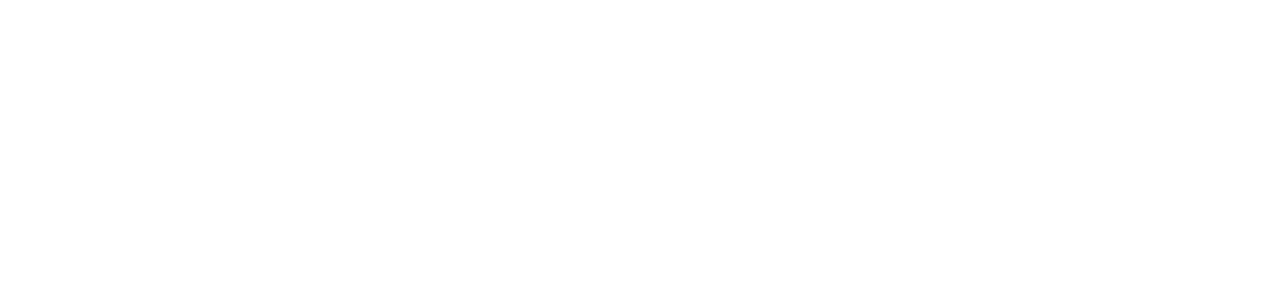
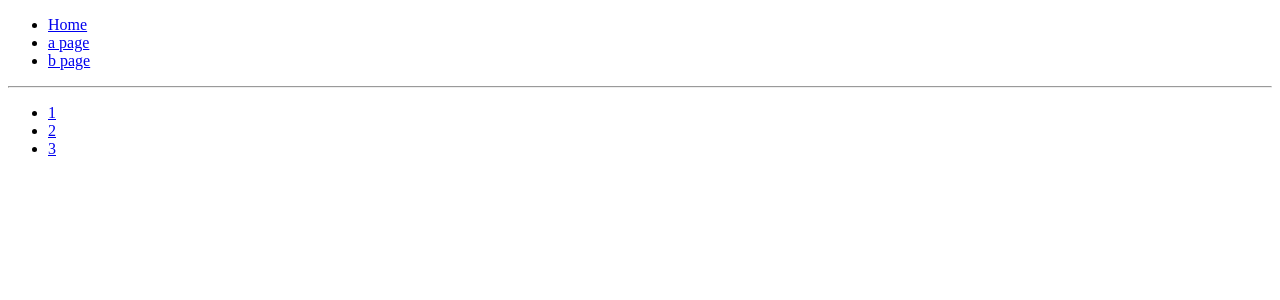
Before and after one commit to Maietskyi/react-okten-sept-2024, a React (Vite) app: page /b in a window 1280 px wide. Shown: the top 300 px of the page. Built offline with nearby package versions, Linux system fonts and the light colour scheme.

Commit message:
Add lesson 3.1 router

```diff
--- a/package.json
+++ b/package.json
@@ -11,7 +11,8 @@
   },
   "dependencies": {
     "react": "^18.3.1",
-    "react-dom": "^18.3.1"
+    "react-dom": "^18.3.1",
+    "react-router-dom": "7.0.1"
   },
   "devDependencies": {
     "@eslint/js": "^9.17.0",
--- /dev/null
+++ b/src/components/menu/Menu.tsx
@@ -0,0 +1,17 @@
+
+import {Link} from "react-router-dom";
+
+
+const Menu = () => {
+    return (
+        <div>
+            <ul>
+                <li><Link to={'/'}>Home</Link></li>
+                <li><Link to={'/a'}>a page</Link></li>
+                <li><Link to={'/b'}>b page</Link></li>
+            </ul>
+        </div>
+    );
+};
+
+export default Menu;
--- a/src/index.css
+++ b/src/index.css
@@ -0,0 +1,3 @@
+@tailwind base;
+@tailwind components;
+@tailwind utilities;
--- /dev/null
+++ b/src/layouts/MyLayout.tsx
@@ -0,0 +1,15 @@
+import Menu from "../components/menu/Menu.tsx";
+import {Outlet} from "react-router-dom";
+
+
+const MyLayout = () => {
+    return (
+        <div>
+            <Menu/>
+            <hr/>
+            <Outlet/>
+        </div>
+    );
+};
+
+export default MyLayout;
--- a/src/main.tsx
+++ b/src/main.tsx
@@ -1,7 +1,30 @@
-import { createRoot } from 'react-dom/client'
+import {createRoot} from 'react-dom/client'
 import './index.css'
-import App from './App.tsx'
+import {createBrowserRouter, RouterProvider} from "react-router-dom";
+import MyLayout from "./layouts/MyLayout.tsx";
+import APage from "./pages/APage.tsx";
+import BPage from "./pages/BPage.tsx";
+import HomePage from "./pages/HomePage.tsx";
 
-createRoot(document.getElementById('root')!).render(
-    <App />
-)
+const router = createBrowserRouter([
+    {
+        path: '/', element: <MyLayout/>,
+        children:[
+            {path:'', element: <HomePage/>},
+            {path:'a', element: <APage/>},
+            {
+                path:'b', element: <BPage/>,
+                children:[
+                    {path:'1', element: <div>content 1</div>},
+                    {path:'2', element: <div>content 2</div>},
+                    {path:'3', element: <div>content 3</div>},
+                ]
+            },
+
+        ]
+    },
+
+])
+
+createRoot(document.getElementById('root')!)
+    .render(<RouterProvider router={router}/>);
--- /dev/null
+++ b/src/pages/APage.tsx
@@ -0,0 +1,10 @@
+
+const APage = () => {
+    return (
+        <div>
+            A Page
+        </div>
+    );
+};
+
+export default APage;
--- /dev/null
+++ b/src/pages/BPage.tsx
@@ -0,0 +1,22 @@
+import {Link, Outlet} from "react-router-dom";
+
+const BPage = () => {
+    return (
+        <div>
+            <ul>
+                <li>
+                    <Link to={'1'}>1</Link>
+                </li>
+                <li>
+                    <Link to={'2'}>2</Link>
+                </li>
+                <li>
+                    <Link to={'3'}>3</Link>
+                </li>
+            </ul>
+            <Outlet/>
+        </div>
+    );
+};
+
+export default BPage;
--- /dev/null
+++ b/src/pages/HomePage.tsx
@@ -0,0 +1,10 @@
+
+const HomePage = () => {
+    return (
+        <div>
+            Home Page
+        </div>
+    );
+};
+
+export default HomePage;
```
